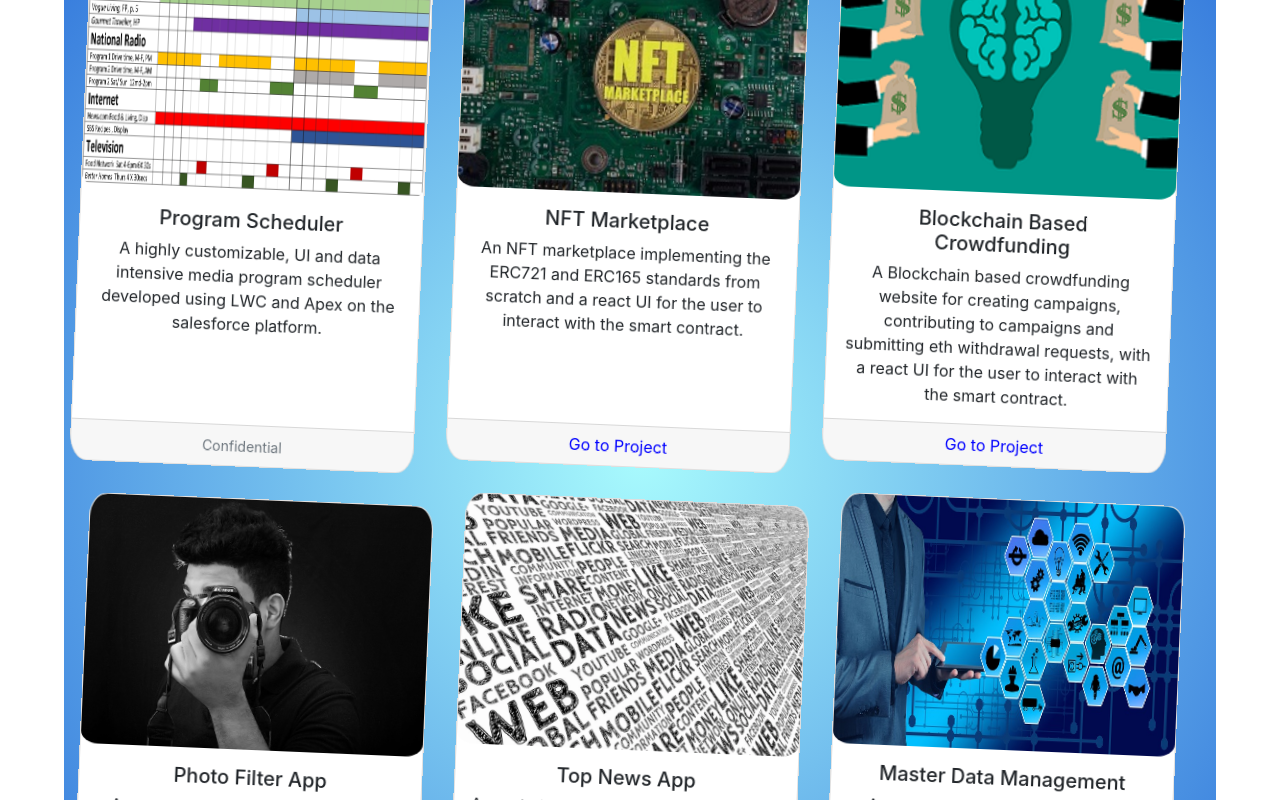
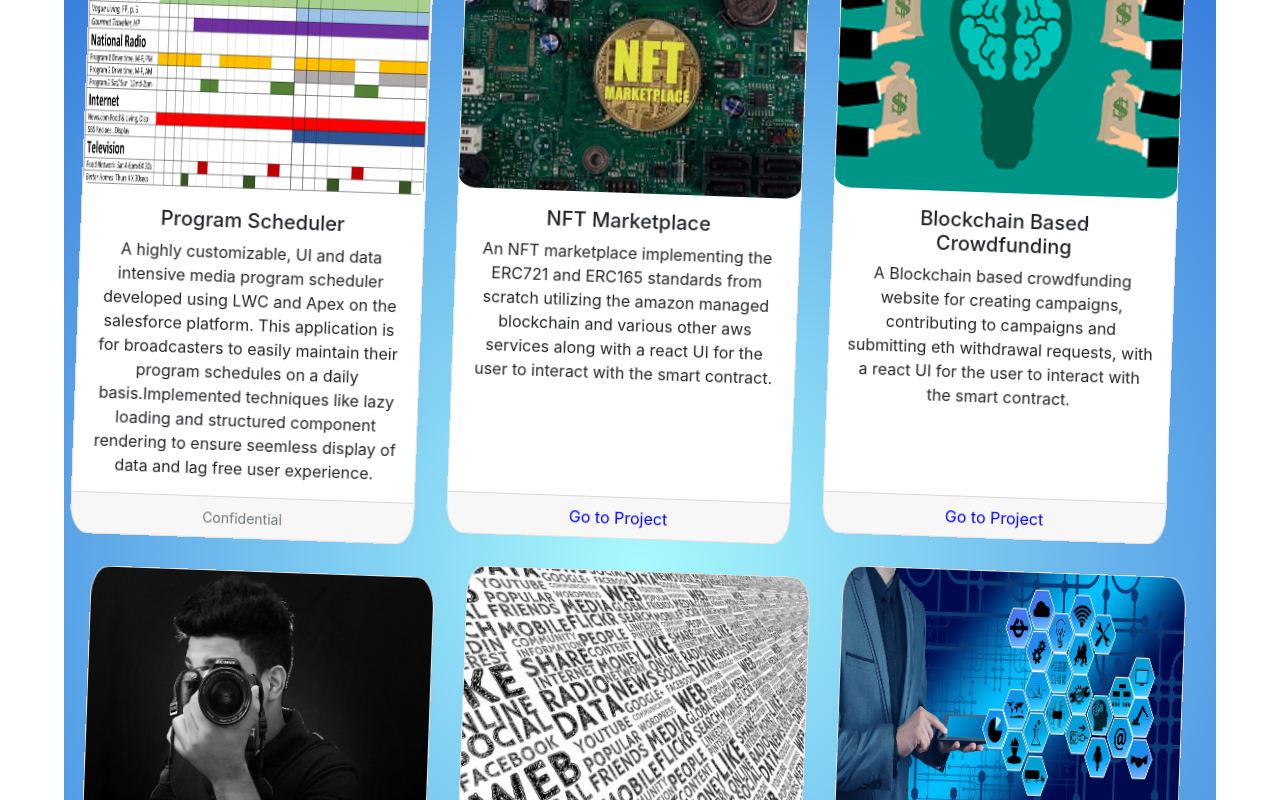
Before and after one commit to anishsamant/Portfolio, a React (Create React App) app: page / in a window 1280 px wide. Shown: the part 2000-2800 px from the top of the page. Built offline with nearby package versions, Linux system fonts and the light colour scheme; a web font is replaced by a local one.

Commit message:
added more description to confidential projects

```diff
--- a/src/components/Projects.js
+++ b/src/components/Projects.js
@@ -10,14 +10,16 @@ function Projects() {
     const projects = [
         {
             name: 'Program Scheduler',
-            description: 'A highly customizable, UI and data intensive media program scheduler developed using LWC and Apex on the salesforce platform.',
+            description: 'A highly customizable, UI and data intensive media program scheduler developed using LWC and Apex on the salesforce platform. '+
+            'This application is for broadcasters to easily maintain their program schedules on a daily basis.'+
+            'Implemented techniques like lazy loading and structured component rendering to ensure seemless display of data and lag free user experience.',
             thumbnail: 'program-scheduler',
             link: null,
             type: 'professional'
         },
         {
             name: 'NFT Marketplace',
-            description: 'An NFT marketplace implementing the ERC721 and ERC165 standards from scratch and a react UI for the user to interact with the smart contract.',
+            description: 'An NFT marketplace implementing the ERC721 and ERC165 standards from scratch utilizing the amazon managed blockchain and various other aws services along with a react UI for the user to interact with the smart contract.',
             thumbnail: 'nft-marketplace',
             link: 'NFTMarketplace',
             type: 'open-source'
@@ -45,7 +47,8 @@ function Projects() {
         },
         {
             name: 'Master Data Management',
-            description: 'A master data management system developed in salesforce with mulesoft integration to collect data from multiple sources and have a single source of truth.',
+            description: 'A master data management system developed in salesforce with mulesoft integration to collect data from multiple sources and have a single source of truth.'+
+            'The project involved automating the migration of data from multiple sources to salesforce via mulesoft and creating the necessary objects and workflows in salesforce to ensure data integrity and maintain complete data history.',
             thumbnail: 'mdm',
             link: null,
             type: 'professional'
```
